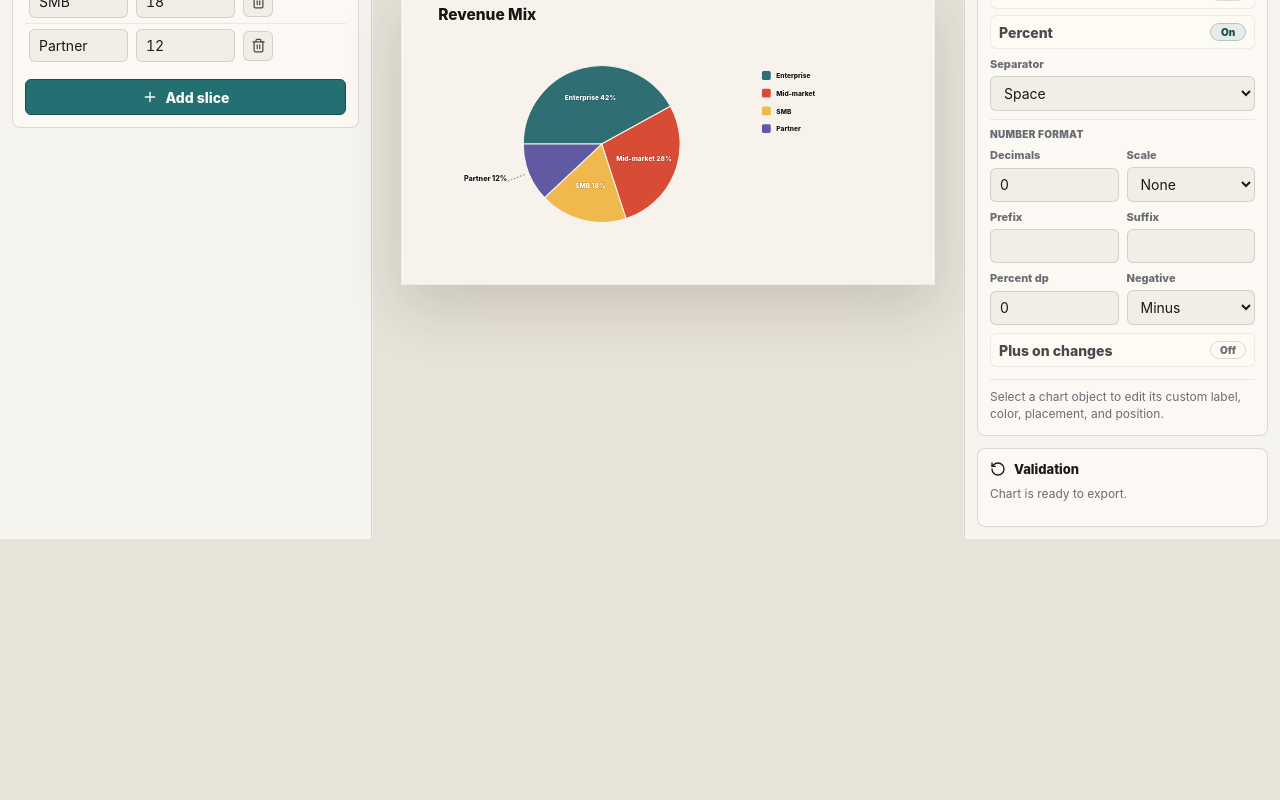
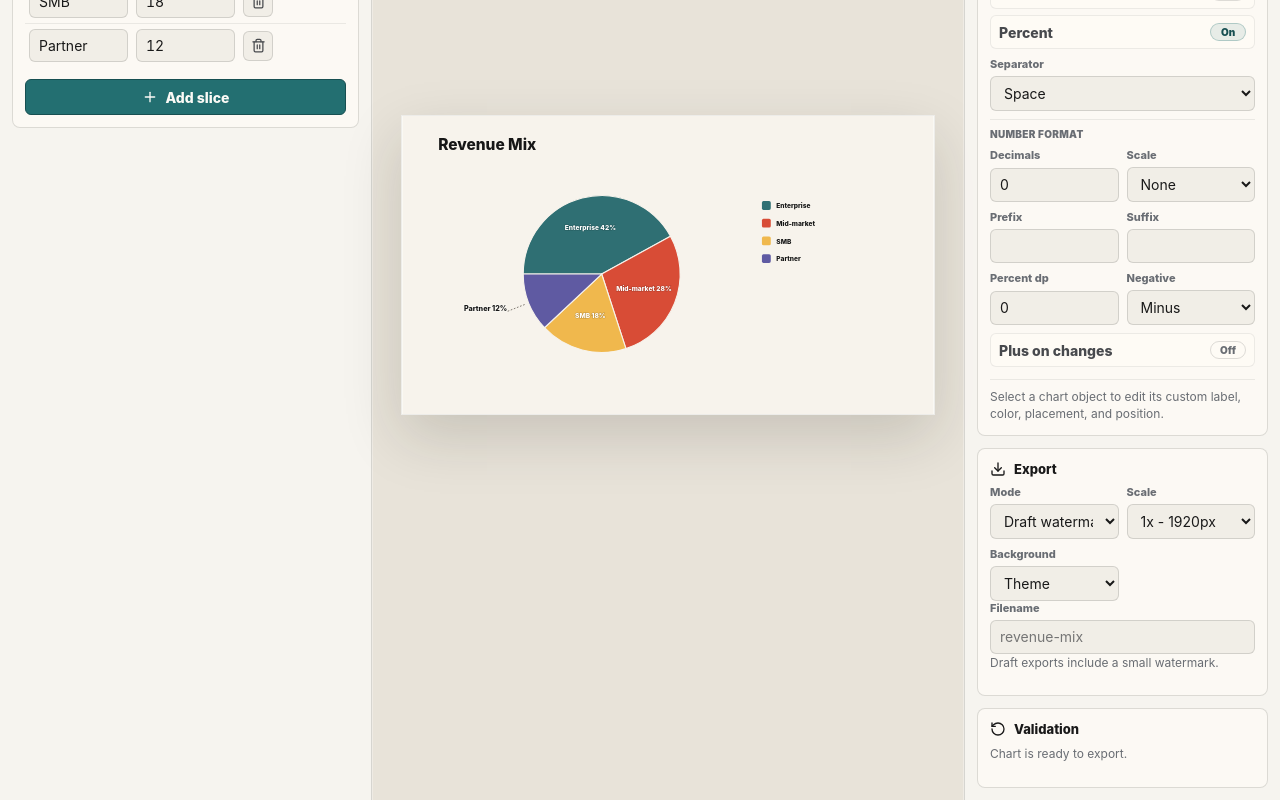
Before and after one commit to HussainQadri/plotlyst, a Next.js app: page / in a window 1280 px wide. Shown: the part 344-1144 px from the top of the page. Before the commit the page ends 883 px from the top, so only its background shows below. Built offline with nearby package versions, Linux system fonts and the light colour scheme.

Commit message:
Add export productization controls

```diff
--- a/src/components/ChartEditor.tsx
+++ b/src/components/ChartEditor.tsx
@@ -6,6 +6,7 @@ import { ChartCanvas } from "./ChartCanvas";
 import { DataPanel } from "./DataPanel";
 import { Inspector } from "./Inspector";
 import { layoutWaterfall } from "@/lib/chartMath";
+import { exportDimensions, safeExportName, watermarkText, type ExportBackground, type ExportMode, type ExportScale, type ExportSettings } from "@/lib/export";
 import { createSampleProject } from "@/lib/samples";
 import { saveStoredProject, loadStoredProject } from "@/lib/storage";
 import { themes } from "@/lib/themes";
@@ -18,10 +19,18 @@ const chartTypes: Array<{ id: ChartType; label: string }> = [
   { id: "waterfall", label: "Waterfall" }
 ];
 
+const defaultExportSettings: ExportSettings = {
+  mode: "draft",
+  scale: 1,
+  background: "theme",
+  filename: ""
+};
+
 export function ChartEditor() {
   const [project, setProject] = useState<ChartProject>(() => createSampleProject("pie"));
   const [history, setHistory] = useState<{ past: ChartProject[]; future: ChartProject[] }>({ past: [], future: [] });
   const [selectedIds, setSelectedIds] = useState<string[]>([]);
+  const [exportSettings, setExportSettings] = useState<ExportSettings>(defaultExportSettings);
   const [hydrated, setHydrated] = useState(false);
   const svgRef = useRef<SVGSVGElement | null>(null);
   const projectRef = useRef(project);
@@ -262,20 +271,31 @@ export function ChartEditor() {
     return () => window.removeEventListener("keydown", onKeyDown);
   }, [deleteAnnotation, deleteElement, nudgeSelection, redo, selectedAnnotation, selectedElement, selectedId, undo]);
 
-  function serializeSvg(): string | null {
+  function updateExportSettings(next: Partial<ExportSettings>) {
+    setExportSettings((current) => ({ ...current, ...next }));
+  }
+
+  function serializeSvg(settings = exportSettings): string | null {
     if (!svgRef.current) return null;
     const clone = svgRef.current.cloneNode(true) as SVGSVGElement;
     clone.querySelectorAll("[data-export-hidden='true']").forEach((node) => node.remove());
     clone.setAttribute("xmlns", "http://www.w3.org/2000/svg");
-    clone.setAttribute("width", "1920");
-    clone.setAttribute("height", "1080");
+    const dimensions = exportDimensions(settings.scale);
+    clone.setAttribute("width", String(dimensions.width));
+    clone.setAttribute("height", String(dimensions.height));
+    if (settings.background === "transparent") {
+      clone.querySelector("rect")?.setAttribute("fill", "transparent");
+    }
+    if (settings.mode === "draft") {
+      addDraftWatermark(clone, watermarkText(project.title));
+    }
     return new XMLSerializer().serializeToString(clone);
   }
 
   function downloadBlob(blob: Blob, extension: string) {
     const link = document.createElement("a");
     const url = URL.createObjectURL(blob);
-    const safeTitle = project.title.trim().toLowerCase().replace(/[^a-z0-9]+/g, "-").replace(/^-|-$/g, "") || "chart";
+    const safeTitle = safeExportName(exportSettings.filename || project.title);
     link.href = url;
     link.download = `${safeTitle}.${extension}`;
     document.body.appendChild(link);
@@ -297,13 +317,16 @@ export function ChartEditor() {
     const image = new Image();
     const svgUrl = URL.createObjectURL(new Blob([svg], { type: "image/svg+xml;charset=utf-8" }));
     image.onload = () => {
+      const dimensions = exportDimensions(exportSettings.scale);
       const canvas = document.createElement("canvas");
-      canvas.width = 1920;
-      canvas.height = 1080;
+      canvas.width = dimensions.width;
+      canvas.height = dimensions.height;
       const context = canvas.getContext("2d");
       if (!context) return;
-      context.fillStyle = project.theme.background;
-      context.fillRect(0, 0, canvas.width, canvas.height);
+      if (exportSettings.background === "theme") {
+        context.fillStyle = project.theme.background;
+        context.fillRect(0, 0, canvas.width, canvas.height);
+      }
       context.drawImage(image, 0, 0, canvas.width, canvas.height);
       canvas.toBlob((blob) => {
         if (blob) downloadBlob(blob, "png");
@@ -422,6 +445,42 @@ export function ChartEditor() {
             onDeleteAnnotation={deleteAnnotation}
           />
 
+          <div className="panel-section export-settings-panel">
+            <div className="section-title">
+              <Download size={16} />
+              Export
+            </div>
+            <div className="format-grid">
+              <label className="field compact-field">
+                <span>Mode</span>
+                <select value={exportSettings.mode} onChange={(event) => updateExportSettings({ mode: event.target.value as ExportMode })}>
+                  <option value="draft">Draft watermark</option>
+                  <option value="clean">Clean</option>
+                </select>
+              </label>
+              <label className="field compact-field">
+                <span>Scale</span>
+                <select value={exportSettings.scale} onChange={(event) => updateExportSettings({ scale: Number(event.target.value) as ExportScale })}>
+                  <option value={1}>1x - 1920px</option>
+                  <option value={2}>2x - 3840px</option>
+                  <option value={3}>3x - 5760px</option>
+                </select>
+              </label>
+              <label className="field compact-field">
+                <span>Background</span>
+                <select value={exportSettings.background} onChange={(event) => updateExportSettings({ background: event.target.value as ExportBackground })}>
+                  <option value="theme">Theme</option>
+                  <option value="transparent">Transparent</option>
+                </select>
+              </label>
+            </div>
+            <label className="field compact-field">
+              <span>Filename</span>
+              <input value={exportSettings.filename} placeholder={safeExportName(project.title)} onChange={(event) => updateExportSettings({ filename: event.target.value })} />
+            </label>
+            <p className="quiet">{exportSettings.mode === "draft" ? "Draft exports include a small watermark." : "Clean export is available while checkout is not wired."}</p>
+          </div>
+
           <div className="panel-section">
             <div className="section-title">
               <RotateCcw size={16} />
@@ -441,6 +500,32 @@ export function ChartEditor() {
       </section>
     </main>
   );
+}
+
+function addDraftWatermark(svg: SVGSVGElement, text: string) {
+  const namespace = "http://www.w3.org/2000/svg";
+  const group = document.createElementNS(namespace, "g");
+  const background = document.createElementNS(namespace, "rect");
+  const label = document.createElementNS(namespace, "text");
+
+  group.setAttribute("opacity", "0.78");
+  background.setAttribute("x", "704");
+  background.setAttribute("y", "492");
+  background.setAttribute("width", "192");
+  background.setAttribute("height", "26");
+  background.setAttribute("rx", "6");
+  background.setAttribute("fill", "#fffcf6");
+  background.setAttribute("stroke", "#cfc8bd");
+  label.setAttribute("x", "800");
+  label.setAttribute("y", "510");
+  label.setAttribute("text-anchor", "middle");
+  label.setAttribute("fill", "#696d73");
+  label.setAttribute("font-size", "11");
+  label.setAttribute("font-weight", "850");
+  label.textContent = text;
+
+  group.append(background, label);
+  svg.append(group);
 }
 
 function addChartElementAfter(project: ChartProject, id: string): ChartProject {
--- /dev/null
+++ b/src/lib/export.ts
@@ -0,0 +1,29 @@
+export type ExportScale = 1 | 2 | 3;
+
+export type ExportBackground = "theme" | "transparent";
+
+export type ExportMode = "draft" | "clean";
+
+export type ExportSettings = {
+  mode: ExportMode;
+  scale: ExportScale;
+  background: ExportBackground;
+  filename: string;
+};
+
+export const baseExportSize = { width: 1920, height: 1080 };
+
+export function exportDimensions(scale: ExportScale) {
+  return {
+    width: baseExportSize.width * scale,
+    height: baseExportSize.height * scale
+  };
+}
+
+export function safeExportName(value: string, fallback = "chart"): string {
+  return value.trim().toLowerCase().replace(/[^a-z0-9]+/g, "-").replace(/^-|-$/g, "") || fallback;
+}
+
+export function watermarkText(title: string): string {
+  return `${title.trim() || "Plotlyst"} - draft`;
+}
```
Also changed, not shown: 1 other file (tests, documents, lock files or other folders).
